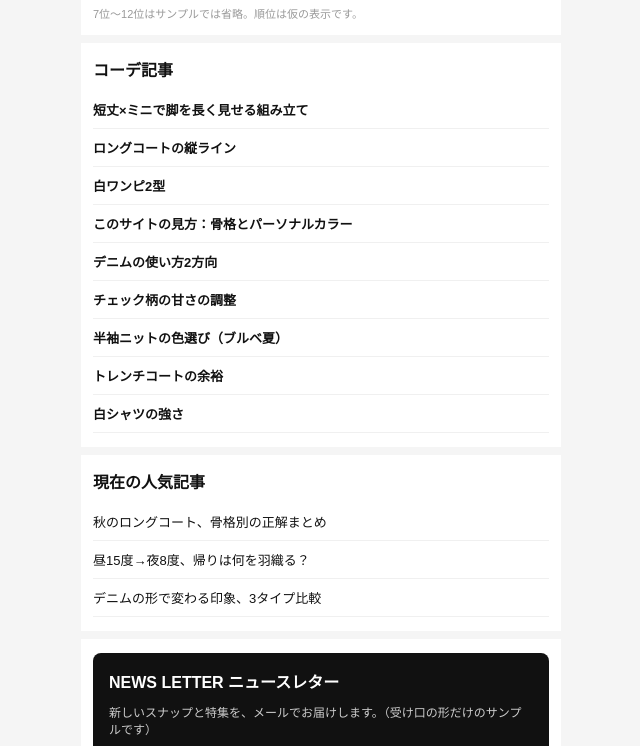
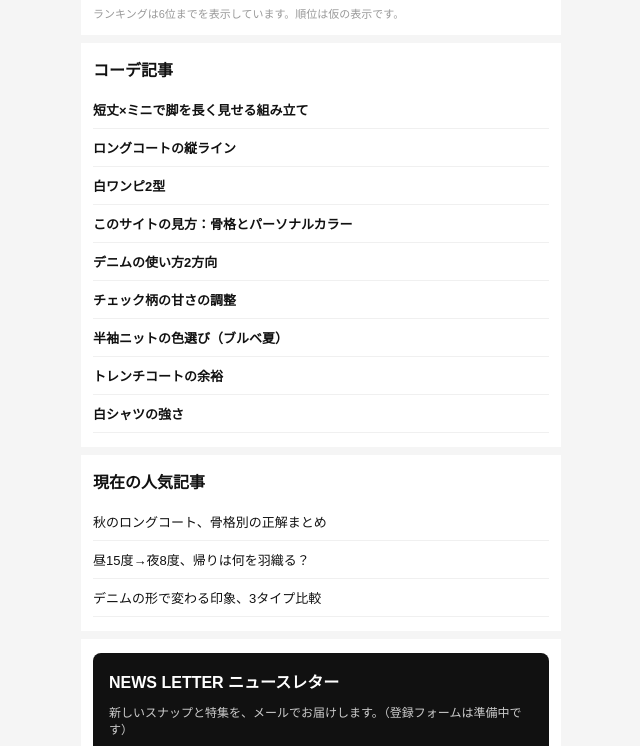
Before and after one commit to watengu/celebrity-coordinate-site, a plain HTML site: page index.html in a window 1280 px wide. Shown: the part 4192-4938 px from the top of the page, 319-959 px from the left. Drawn offline with Linux system fonts and the light colour scheme.

Commit message:
サンプル表記の残存を除去（タイトル/OGP/ランキング注記/ニュースレター）

```diff
--- a/index.html
+++ b/index.html
@@ -3,10 +3,10 @@
 <head>
 <meta charset="UTF-8">
 <meta name="viewport" content="width=device-width, initial-scale=1">
-<title>例のコーデ- AIモデル コーデスナップ見本</title>
+<title>例のコーデ- AIモデル コーデスナップ</title>
 <meta property="og:type" content="website">
-<meta property="og:title" content="例のコーデ- AIモデル コーデスナップ見本">
-<meta property="og:description" content="AIモデルによるコーディネートのスナップ見本サイト。掲載の人物はすべてAIモデルで、実在の人物ではありません（サンプル公開中）">
+<meta property="og:title" content="例のコーデ- AIモデル コーデスナップ">
+<meta property="og:description" content="AIモデルによるコーディネートのスナップサイト。掲載の人物はすべてAIモデルで、実在の人物ではありません">
 <meta property="og:image" content="https://watengu.github.io/celebrity-coordinate-site/img/ogp.jpg">
 <meta name="twitter:card" content="summary_large_image">
 <meta name="twitter:image" content="https://watengu.github.io/celebrity-coordinate-site/img/ogp.jpg">
@@ -171,7 +171,7 @@ ul.arts a{color:#111;text-decoration:none;font-weight:600}
     <li><span class="no">5</span><img src="img/snap-c-v1.jpg" alt="5位のスナップ">ニット＋ワイドパンツ（代官山）</li>
     <li><span class="no">6</span><img src="img/snap-b2b-v1.jpg" alt="6位のスナップ">シャツワンピ＋ロングブーツ（自由が丘）</li>
   </ol>
-  <p style="font-size:11px;color:#999;margin-top:8px">7位〜12位はサンプルでは省略。順位は仮の表示です。</p>
+  <p style="font-size:11px;color:#999;margin-top:8px">ランキングは6位までを表示しています。順位は仮の表示です。</p>
 </section>
 
 <!-- 記事 -->
@@ -204,7 +204,7 @@ ul.arts a{color:#111;text-decoration:none;font-weight:600}
 <section>
   <div class="newsletter">
     <h2 style="color:#fff">NEWS LETTER ニュースレター</h2>
-    <p>新しいスナップと特集を、メールでお届けします。（受け口の形だけのサンプルです）</p>
+    <p>新しいスナップと特集を、メールでお届けします。（登録フォームは準備中です）</p>
     <div class="row"><input type="email" placeholder="メールアドレス"><button>登録する</button></div>
   </div>
 </section>
```
